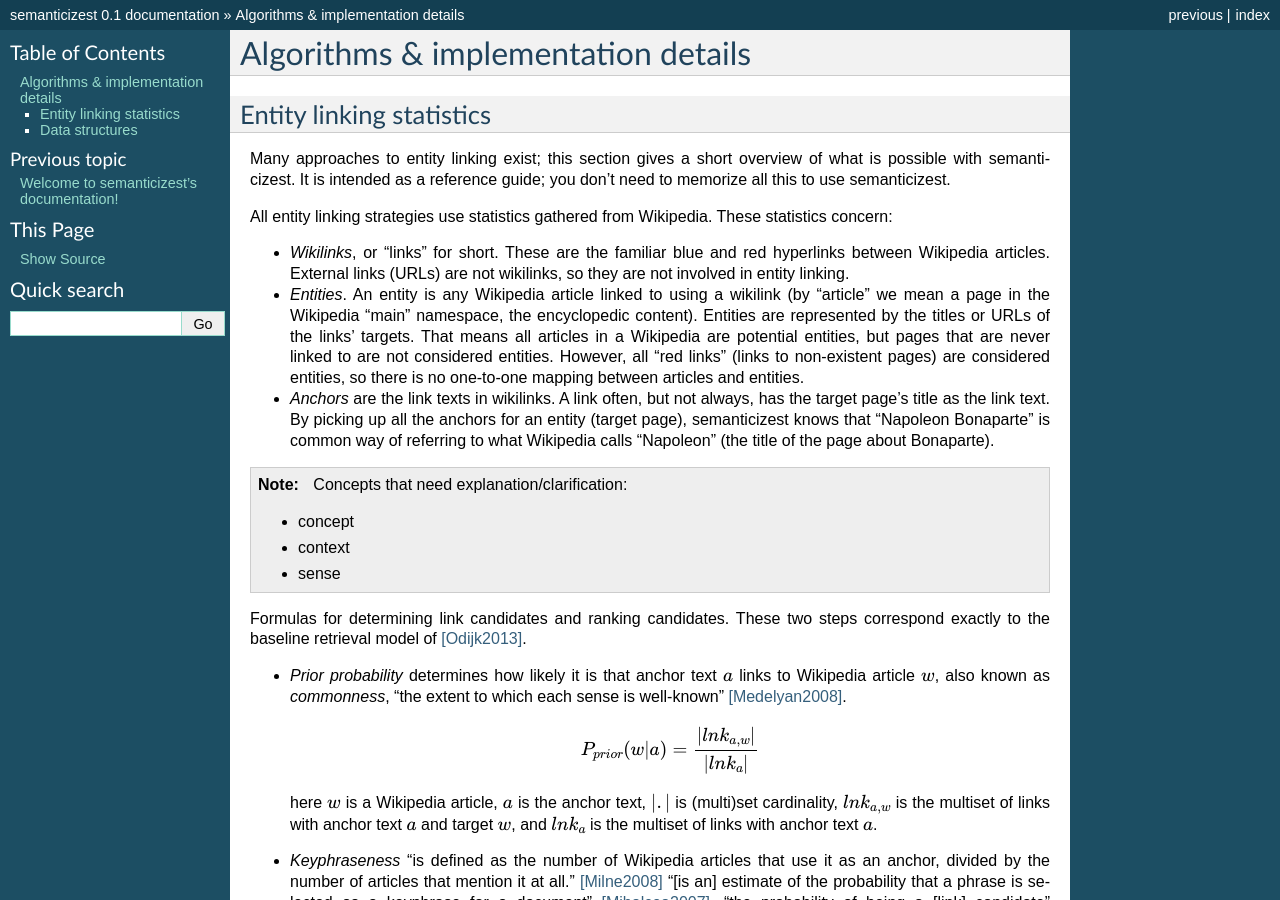
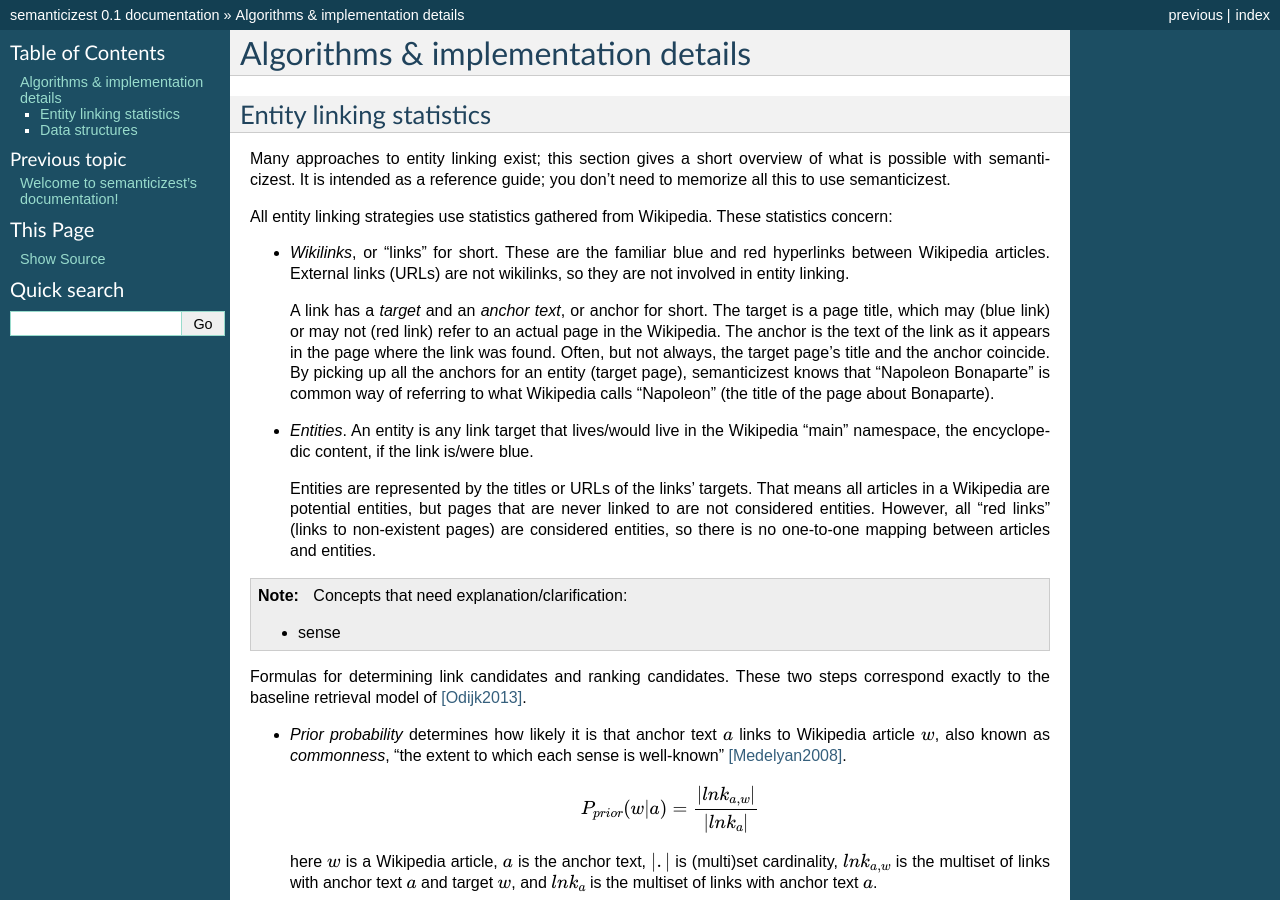
Before and after one commit to semanticize/semanticizest, a Sphinx documentation site: the page built from doc/algorithm.rst, in a window 1280 px wide and 900 px high. Built offline with Sphinx 7.4.7, drawn with Linux system fonts in a browser that asks for light colours; formulas are drawn with MathJax 3.

Commit message:
further elaboration of entity linking concepts

```diff
--- a/doc/algorithm.rst
+++ b/doc/algorithm.rst
@@ -16,25 +16,28 @@ These statistics concern:
   External links (URLs) are not wikilinks,
   so they are not involved in entity linking.
 
-- *Entities*. An entity is any Wikipedia article linked to using a wikilink
-  (by "article" we mean a page in the Wikipedia "main" namespace,
-  the encyclopedic content).
+  A link has a *target* and an *anchor text*, or anchor for short.
+  The target is a page title, which may (blue link) or may not (red link)
+  refer to an actual page in the Wikipedia.
+  The anchor is the text of the link as it appears in the page where the
+  link was found.
+  Often, but not always, the target page's title and the anchor coincide.
+  By picking up all the anchors for an entity (target page),
+  semanticizest knows that "Napoleon Bonaparte" is common way of referring
+  to what Wikipedia calls "Napoleon" (the title of the page about Bonaparte).
+
+- *Entities*. An entity is any link target that lives/would live
+  in the Wikipedia "main" namespace, the encyclopedic content,
+  if the link is/were blue.
+
   Entities are represented by the titles or URLs of the links' targets.
   That means all articles in a Wikipedia are potential entities,
   but pages that are never linked to are not considered entities.
   However, all "red links" (links to non-existent pages) are considered
   entities, so there is no one-to-one mapping between articles and entities.
 
-- *Anchors* are the link texts in wikilinks.
-  A link often, but not always, has the target page's title as the link text.
-  By picking up all the anchors for an entity (target page),
-  semanticizest knows that "Napoleon Bonaparte" is common way of referring
-  to what Wikipedia calls "Napoleon" (the title of the page about Bonaparte).
-
 .. note:: Concepts that need explanation/clarification:
 
-          - concept
-          - context
           - sense
 
 Formulas for determining link candidates and ranking candidates. These
```
